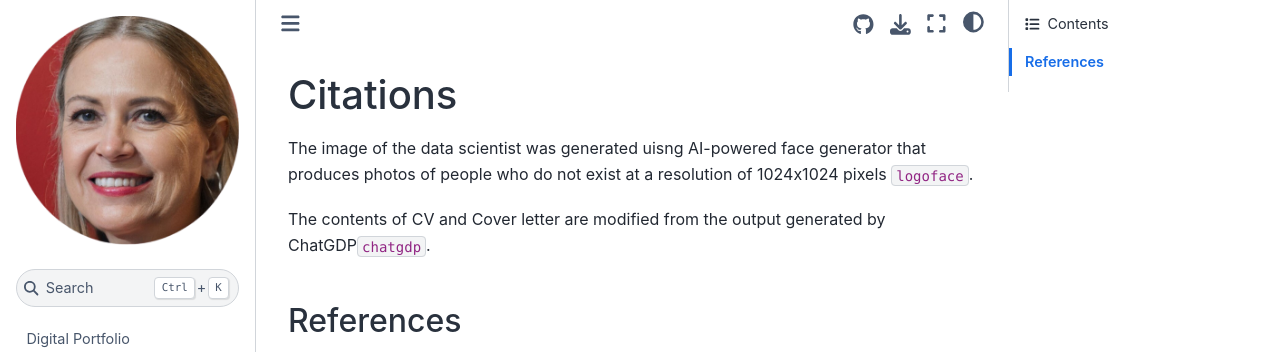
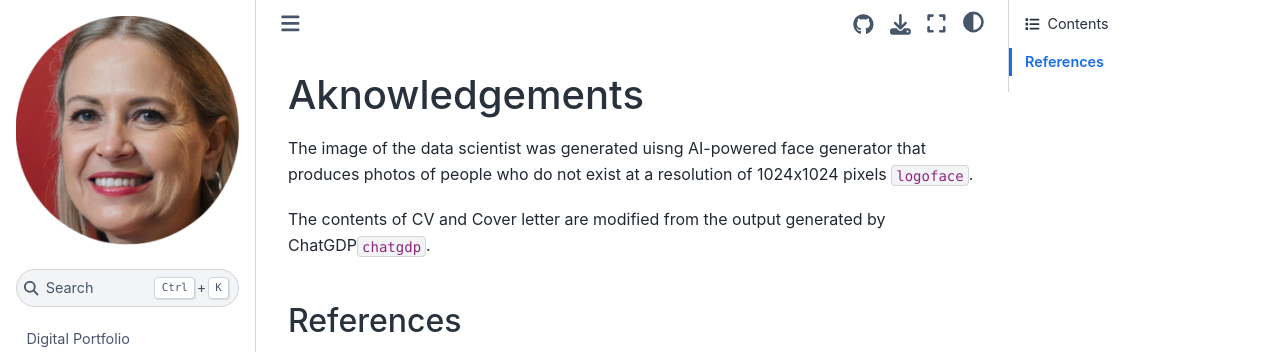
Before and after one commit to yuliaUU/portfolio, a Jupyter Book: the page built from citations.md, in a window 1280 px wide, cut to the strip 0-352 px from the top of the page. Built offline with Jupyter Book 1.0.4 settings and Sphinx 7.4.7 and the Sphinx Book theme 1.1.4, drawn with Linux system fonts in a browser that asks for light colours; cross-references to code outside the pages are shown as plain code; some of the changed text lies outside the part shown.

Commit message:
adjusted ipynb

```diff
--- a/citations.md
+++ b/citations.md
@@ -1,4 +1,4 @@
-# Citations
+# Aknowledgements
 
 The image of the data scientist was generated uisng AI-powered face generator that produces photos of people who do not exist at a resolution of 1024x1024 pixels {cite}`logoface`.
 
```
